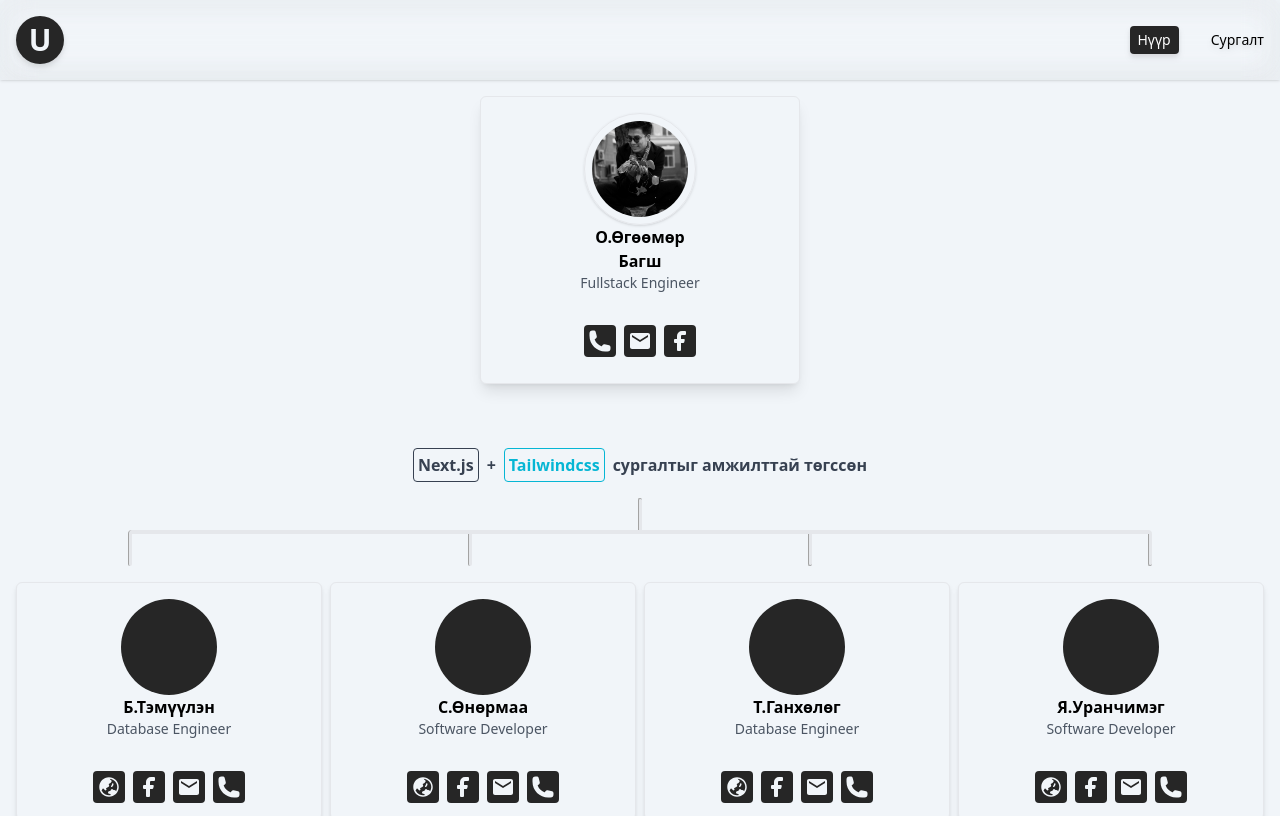
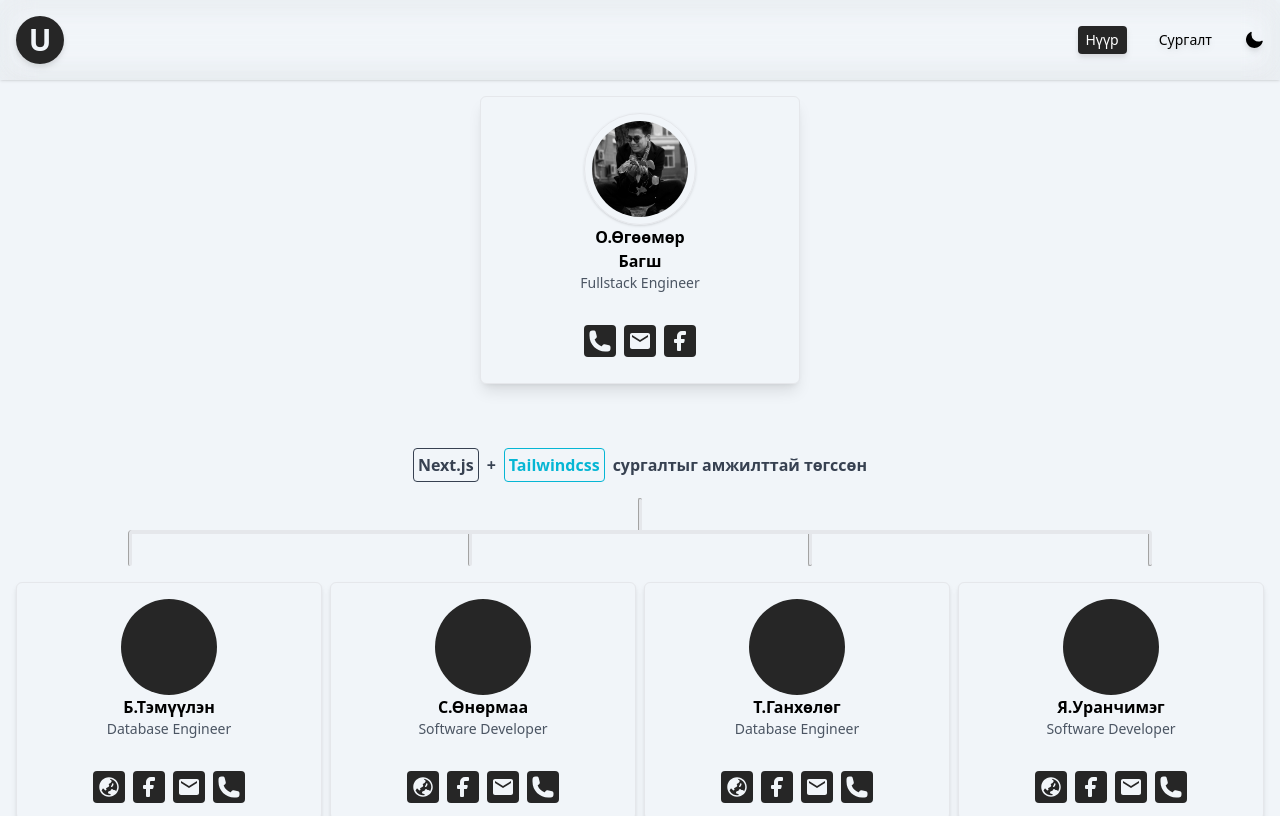
Before and after one commit to notestyle/teacher-profile, a Next.js app: page / in a window 1280 px wide. Shown: the top 816 px of the page. Built offline with nearby package versions, Linux system fonts and the light colour scheme.

Commit message:
light dark theme

```diff
--- a/pages/index.js
+++ b/pages/index.js
@@ -1,5 +1,5 @@
 import Head from "next/head";
-import { useState } from "react";
+import { useEffect, useState } from "react";
 
 export default function Home() {
   const profile = {
@@ -231,6 +231,31 @@ export default function Home() {
     },
   ];
 
+  const updateTheme = () => {
+    switch (localStorage.theme) {
+      case "system":
+        if (window.matchMedia("(prefers-color-scheme: dark").matches) {
+          document.documentElement.classList.add("dark");
+        } else {
+          document.documentElement.classList.remove("dark");
+        }
+        document.documentElement.setAttribute("color-theme", "system");
+        break;
+      case "dark":
+        document.documentElement.classList.add("dark");
+        document.documentElement.setAttribute("color-theme", "dark");
+        break;
+      case "light":
+        document.documentElement.classList.remove("dark");
+        document.documentElement.setAttribute("color-theme", "light");
+        break;
+    }
+  };
+
+  useEffect(() => {
+    updateTheme();
+  }, []);
+
   return (
     <>
       <Head>
@@ -242,16 +267,42 @@ export default function Home() {
 
       <div className="dark:bg-gray-800 relative bg-slate-100 h-full flex flex-col gap-4 justify-start items-center dark:text-slate-100">
         <div className="w-full sticky bg-opacity-40 backdrop-blur-lg drop-shadow-md top-0 h-20 shadow flex justify-between items-center px-4">
-          <button className="h-12 w-12 rounded-full bg-neutral-800 dark:bg-slate-200 flex justify-center items-center">
-            <div className="font-extrabold text-slate-100 dark:text-slate-400  text-3xl">
-              U
-            </div>
+          <button className="h-12 w-12 rounded-full bg-neutral-800 dark:bg-cyan-400 flex justify-center items-center">
+            <div className="font-extrabold text-slate-100 text-3xl">U</div>
           </button>
           <div className="flex items-center gap-8 text-sm">
             <button className="bg-neutral-800 dark:bg-cyan-400 cursor-pointer hover:bg-slate-700 text-white rounded px-2 py-1">
               Нүүр
             </button>
             <button>Сургалт</button>
+            <button
+              onClick={() => {
+                localStorage.theme =
+                  localStorage.theme == "light" ? "dark" : "light";
+                updateTheme();
+              }}
+            >
+              <svg
+                xmlns="http://www.w3.org/2000/svg"
+                viewBox="0 0 20 20"
+                fill="currentColor"
+                className="w-5 h-5 dark:hidden"
+              >
+                <path
+                  fillRule="evenodd"
+                  d="M7.455 2.004a.75.75 0 01.26.77 7 7 0 009.958 7.967.75.75 0 011.067.853A8.5 8.5 0 116.647 1.921a.75.75 0 01.808.083z"
+                  clipRule="evenodd"
+                />
+              </svg>
+              <svg
+                xmlns="http://www.w3.org/2000/svg"
+                viewBox="0 0 20 20"
+                fill="currentColor"
+                className="w-5 h-5 hidden dark:block"
+              >
+                <path d="M10 2a.75.75 0 01.75.75v1.5a.75.75 0 01-1.5 0v-1.5A.75.75 0 0110 2zM10 15a.75.75 0 01.75.75v1.5a.75.75 0 01-1.5 0v-1.5A.75.75 0 0110 15zM10 7a3 3 0 100 6 3 3 0 000-6zM15.657 5.404a.75.75 0 10-1.06-1.06l-1.061 1.06a.75.75 0 001.06 1.06l1.06-1.06zM6.464 14.596a.75.75 0 10-1.06-1.06l-1.06 1.06a.75.75 0 001.06 1.06l1.06-1.06zM18 10a.75.75 0 01-.75.75h-1.5a.75.75 0 010-1.5h1.5A.75.75 0 0118 10zM5 10a.75.75 0 01-.75.75h-1.5a.75.75 0 010-1.5h1.5A.75.75 0 015 10zM14.596 15.657a.75.75 0 001.06-1.06l-1.06-1.061a.75.75 0 10-1.06 1.06l1.06 1.06zM5.404 6.464a.75.75 0 001.06-1.06l-1.06-1.06a.75.75 0 10-1.061 1.06l1.06 1.06z" />
+              </svg>
+            </button>
           </div>
         </div>
         <div className="w-80 h-72 border border-gray-200 dark:border-cyan-400 bg-slate-100 hover:shadow-cyan-400 dark:shadow-cyan-400 dark:bg-gray-800 rounded-md shadow-lg flex flex-col items-center py-4">
--- a/tailwind.config.js
+++ b/tailwind.config.js
@@ -1,5 +1,6 @@
 /** @type {import('tailwindcss').Config} */
 module.exports = {
+  darkMode: "class",
   content: [
     "./pages/**/*.{js,ts,jsx,tsx}",
     "./components/**/*.{js,ts,jsx,tsx}",
```
